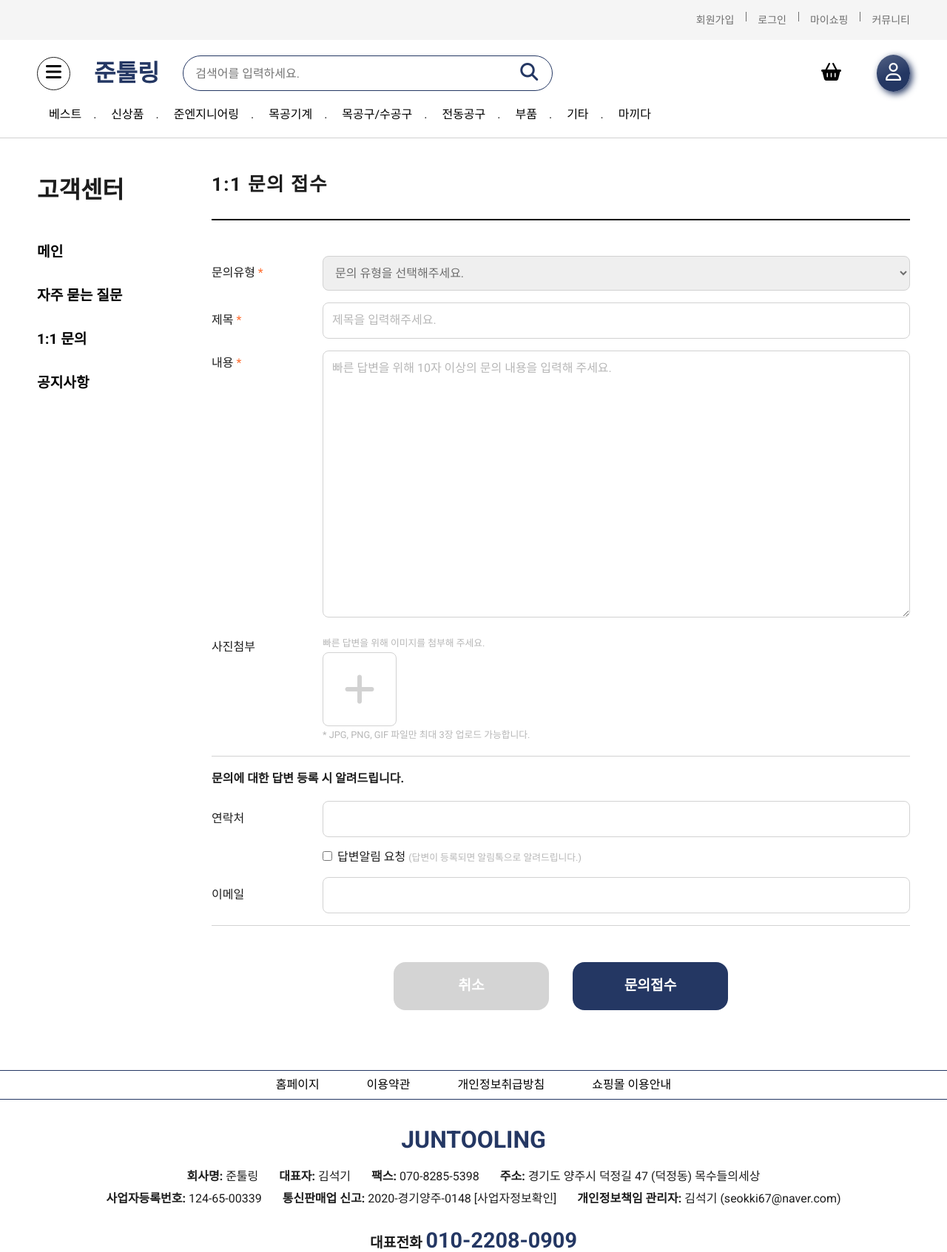
After one commit to Joontooling/joontooling, a Django app: page /community/qna/ in a window 1280 px wide. The commit adds this page. Shown: the top 1693 px of the page at 74% size. Run offline with Django 3.2, Linux system fonts and the light colour scheme; some libraries are stand-ins or nearby versions.

Commit message:
Design community QnA create page

```diff
--- /dev/null
+++ b/community/templates/community/qna.html
@@ -0,0 +1,123 @@
+{% extends 'base.html' %}
+{% load static %}
+
+{% block content %}
+<div class="wrapper">
+
+  <!-- COMMUNITY -->
+  <div class="community">
+
+    <!-- COMMUNITY / ASIDE -->
+    <aside class="aside">
+      <h1 class="aside__title">고객센터</h1>
+
+      <ul class="aside__list">
+        <li class="aside__item"><a href="{% url 'community:index' %}">메인</a></li>
+        <li class="aside__item"><a href="{% url 'community:question' %}">자주 묻는 질문</a></li>
+        <li class="aside__item"><a href="{% url 'community:qna' %}">1:1 문의</a></li>
+        <li class="aside__item"><a href="{% url 'community:notice' %}">공지사항</a></li>
+      </ul>
+
+    </aside>
+
+    <!-- COMMUNITY / QUESTION -->
+    <main class="service question-page">
+      <h2 class="title bold">1:1 문의 접수</h2>
+
+      <!-- FORM -->
+      <form class="qna-form">
+        <!-- Form-top -->
+        <div class="qna-top">
+          <table>
+            <!-- 문의유형 -->
+            <tr>
+              <td>문의유형 <span>*</span></td>
+              <td>
+                <select>
+                  <option>문의 유형을 선택해주세요.</option>
+                  <option>문의 유형</option>
+                  <option>문의 유형</option>
+                  <option>문의 유형</option>
+                </select>
+              </td>
+            </tr>
+            <!-- 제목 -->
+            <tr>
+              <td>제목 <span>*</span></td>
+              <td>
+                <input type="text" placeholder="제목을 입력해주세요." />
+              </td>
+            </tr>
+            <!-- 내용 -->
+            <tr>
+              <td>내용 <span>*</span></td>
+              <td>
+                <textarea rows="15" placeholder="빠른 답변을 위해 10자 이상의 문의 내용을 입력해 주세요."></textarea>
+              </td>
+            </tr>
+            <!-- 사진 -->
+            <tr>
+              <td>사진첨부</td>
+              <td>
+                <p>빠른 답변을 위해 이미지를 첨부해 주세요.</p>
+                <label for="imageFiles">
+                  <i class="fa-solid fa-plus"></i>
+                </label>
+                <div class="preview-container">
+                  <!-- <img class="preview" /> -->
+                </div>
+                <p>* JPG, PNG, GIF 파일만 최대 3장 업로드 가능합니다.</p>
+                <input multiple type="file" id="imageFiles" name="imageFiles" accept="image/*"
+                  onchange="imageChange(this)" />
+              </td>
+            </tr>
+          </table>
+        </div>
+        <!-- Form-bottom -->
+        <div class="qna-bottom">
+          <h3 class="title">문의에 대한 답변 등록 시 알려드립니다.</h3>
+          <table>
+            <!-- 연락처 -->
+            <tr>
+              <td>연락처</td>
+              <td>
+                <input />
+              </td>
+            </tr>
+            <!-- 알림요청 -->
+            <tr>
+              <td class="empty"></td>
+              <td>
+                <input type="checkbox" id="notify" name="notify" />
+                <label for="notify">답변알림 요청 <span>(답변이 등록되면 알림톡으로 알려드립니다.)</span></label>
+              </td>
+            </tr>
+            <!-- 이메일 -->
+            <tr>
+              <td>이메일</td>
+              <td>
+                <input type="email" />
+              </td>
+            </tr>
+          </table>
+        </div>
+        <!-- Form-submit -->
+        <div class="qna-btns">
+          <button class="qna-btn cancel">
+            <a href="{% url 'community:index' %}">취소</a>
+          </button>
+          <button class="qna-btn submit"><a href="#">문의접수</a></button>
+        </div>
+      </form>
+
+    </main>
+
+  </div>
+
+</div>
+{% endblock content %}
+
+
+{% block js %}
+<script src="{% static 'js/qna.js' %}"></script>
+{% endblock js %}
--- a/community/urls.py
+++ b/community/urls.py
@@ -7,4 +7,5 @@ urlpatterns = [
     path("", views.index, name="index"),
     path("notice/", views.notice, name="notice"),
     path("question/", views.question, name="question"),
+    path("qna/", views.qna, name="qna"),
 ]
--- a/community/views.py
+++ b/community/views.py
@@ -29,3 +29,6 @@ def notice(request):
 
 def question(request):
     return render(request, 'community/question.html')
+
+def qna(request):
+    return render(request, 'community/qna.html')
--- /dev/null
+++ b/static/css/community/qna.css
@@ -0,0 +1,153 @@
+/* FORM */
+.qna-form {
+  margin-top: 2rem;
+  padding-top: 2rem;
+  border-top: 2px solid var(--color-black);
+}
+
+/* FORM / TOP */
+.qna-top {
+  border-bottom: 1px solid var(--color-border);
+}
+.qna-top table,
+.qna-bottom table {
+  width: 100%;
+}
+.qna-top table tr,
+.qna-bottom table tr {
+  display: flex;
+  align-items: center;
+  margin: 1rem 0;
+}
+.qna-top table tr td span,
+.qna-bottom table tr td span {
+  color: var(--color-accent);
+}
+.qna-top table tr td:first-child,
+.qna-bottom table tr td:first-child {
+  width: 150px;
+}
+.qna-top table tr td:last-child,
+.qna-bottom table tr td:last-child {
+  flex-grow: 1;
+}
+.qna-top table input::placeholder,
+.qna-top table textarea::placeholder {
+  color: var(--color-gray);
+}
+/* FORM / TOP / 문의유형 */
+.qna-top table tr td select {
+  width: 100%;
+  padding: 12px;
+  color: var(--color-dark-gray);
+  border: 1px solid var(--color-border);
+  border-radius: 8px;
+}
+.qna-top table tr td select:focus,
+.qna-top table tr td input:focus,
+.qna-top table tr td textarea:focus,
+.qna-bottom table tr td input:focus {
+  outline: none;
+}
+/* FORM / TOP / 제목 */
+.qna-top table tr td input,
+.qna-bottom table tr td input {
+  width: 100%;
+  padding: 12px;
+  color: var(--color-dark-gray);
+  border: 1px solid var(--color-border);
+  border-radius: 8px;
+}
+/* FORM / TOP / 내용 */
+.qna-top table tr:nth-child(3) td:first-child,
+.qna-top table tr:nth-child(4) td:first-child {
+  align-self: start;
+  padding-top: 6px;
+}
+.qna-top table tr td textarea {
+  width: 100%;
+  padding: 12px;
+  color: var(--color-dark-gray);
+  border: 1px solid var(--color-border);
+  border-radius: 8px;
+}
+/* FORM / TOP / 사진 */
+.qna-top table tr td #imageFiles {
+  visibility: hidden;
+  display: none;
+}
+.qna-top table tr td label {
+  display: flex;
+  justify-content: center;
+  align-items: center;
+  width: 100px;
+  height: 100px;
+  border: 1px solid var(--color-border);
+  border-radius: 8px;
+  font-size: 3rem;
+  color: var(--color-border);
+  cursor: pointer;
+}
+.qna-top table tr:nth-child(4) td p {
+  color: var(--color-gray);
+  font-size: 0.8rem;
+  margin: 3px 0;
+}
+.qna-top table tr td img.preview {
+  width: 100px;
+  height: 100px;
+  border: 1px solid var(--color-border);
+  border-radius: 8px;
+  margin: 8px 0;
+  margin-right: 8px;
+}
+
+/* FORM / BOTTOM */
+.qna-bottom {
+  border-bottom: 1px solid var(--color-border);
+}
+.community .service .qna-bottom .title {
+  font-size: 1rem;
+  font-weight: bold;
+  letter-spacing: normal;
+  margin-top: 1rem;
+}
+.qna-bottom table tr td input[type='checkbox'] {
+  width: auto;
+  margin-right: 3px;
+}
+.qna-bottom table tr:nth-child(2) td label span {
+  font-size: 0.8rem;
+  color: var(--color-gray);
+}
+
+/* FORM / BUTTONS */
+.qna-btns {
+  margin: 3rem 0 5rem;
+  text-align: center;
+}
+.qna-btn a {
+  display: block;
+  width: 210px;
+  padding: 1.2rem 0;
+  margin: 0 8px;
+  border-radius: 1rem;
+  font-size: 1.2rem;
+  font-weight: bold;
+}
+.qna-btn.cancel a {
+  background-color: var(--color-gray);
+  color: var(--color-white);
+  opacity: 0.6;
+  transition: 300ms;
+}
+.qna-btn.cancel a:hover {
+  opacity: 0.55;
+}
+.qna-btn.submit a {
+  background-color: var(--color-main);
+  color: var(--color-white);
+}
+.qna-btn.submit a:hover {
+  opacity: 0.95;
+}
--- a/static/css/main.css
+++ b/static/css/main.css
@@ -8,6 +8,7 @@
 @import 'community/index.css';
 @import 'community/notice.css';
 @import 'community/question.css';
+@import 'community/qna.css';
 
 /* PRODUCTS */
 @import 'index.css';
--- /dev/null
+++ b/static/js/qna.js
@@ -0,0 +1,31 @@
+// QnA image preview (single)
+// function readURL(input) {
+//   if (input.files && input.files[0]) {
+//     let reader = new FileReader();
+//     let previewImg = document.querySelector('#preview');
+//     reader.onload = (e) => {
+//       previewImg.src = e.target.result;
+//       previewImg.style.display = 'block';
+//     };
+//     reader.readAsDataURL(input.files[0]);
+//   } else {
+//     previewImg.src = '';
+//     previewImg.style.display = 'none';
+//   }
+// }
+
+// QnA image preview (multiple)
+function imageChange(input) {
+  let i = input.files.length - 1;
+
+  for (let image of input.files) {
+    let imgTag = document.createElement('img');
+    const reader = new FileReader();
+    reader.onload = function (e) {
+      imgTag.setAttribute('src', e.target.result);
+      imgTag.classList.add('preview');
+    };
+    reader.readAsDataURL(input.files[i--]);
+    document.querySelector('.preview-container').appendChild(imgTag);
+  }
+}
```
Also changed, not shown: community/templates/community/index.html (+1 -10 lines), community/templates/community/notice.html (+1 -10 lines), community/templates/community/question.html (+1 -10 lines).
